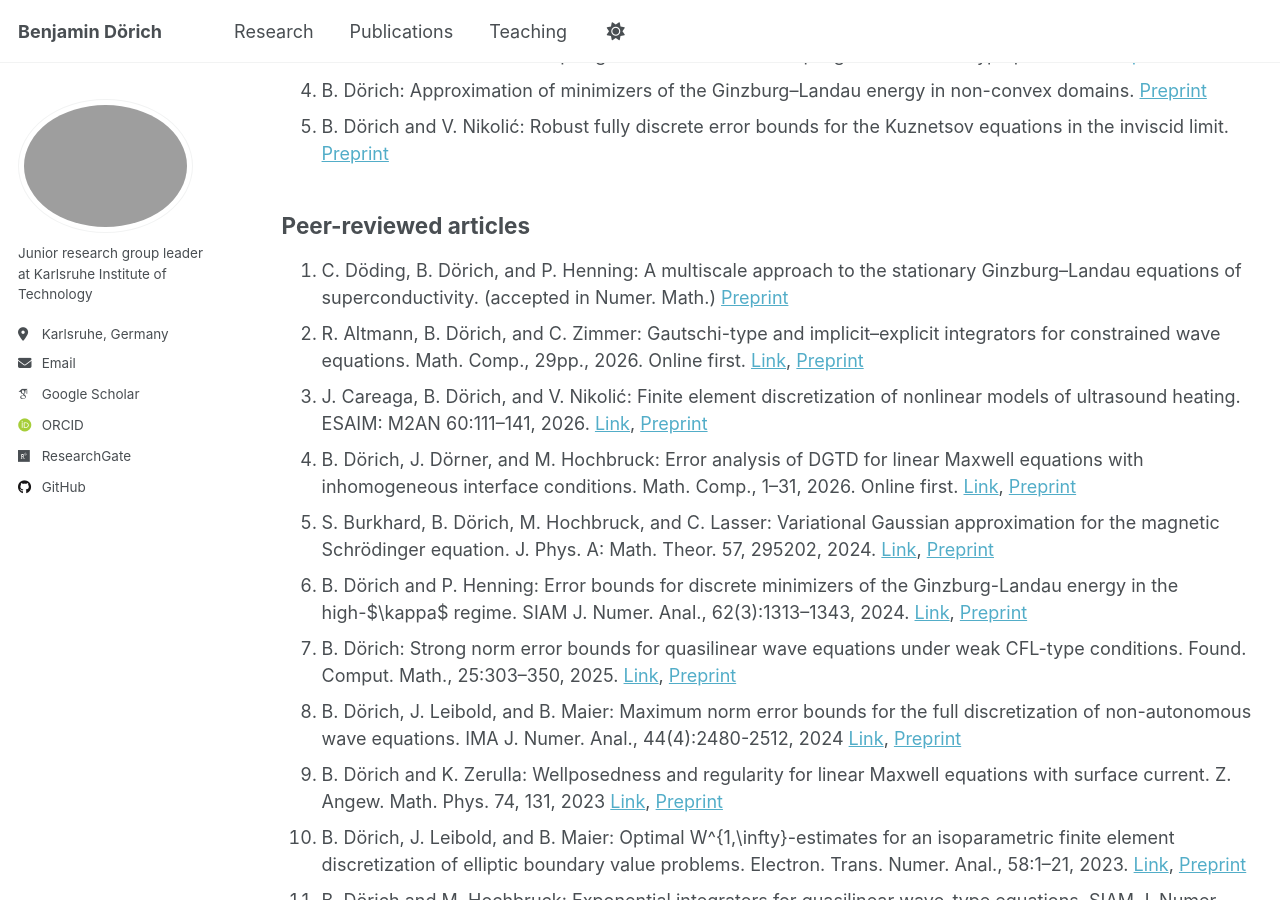
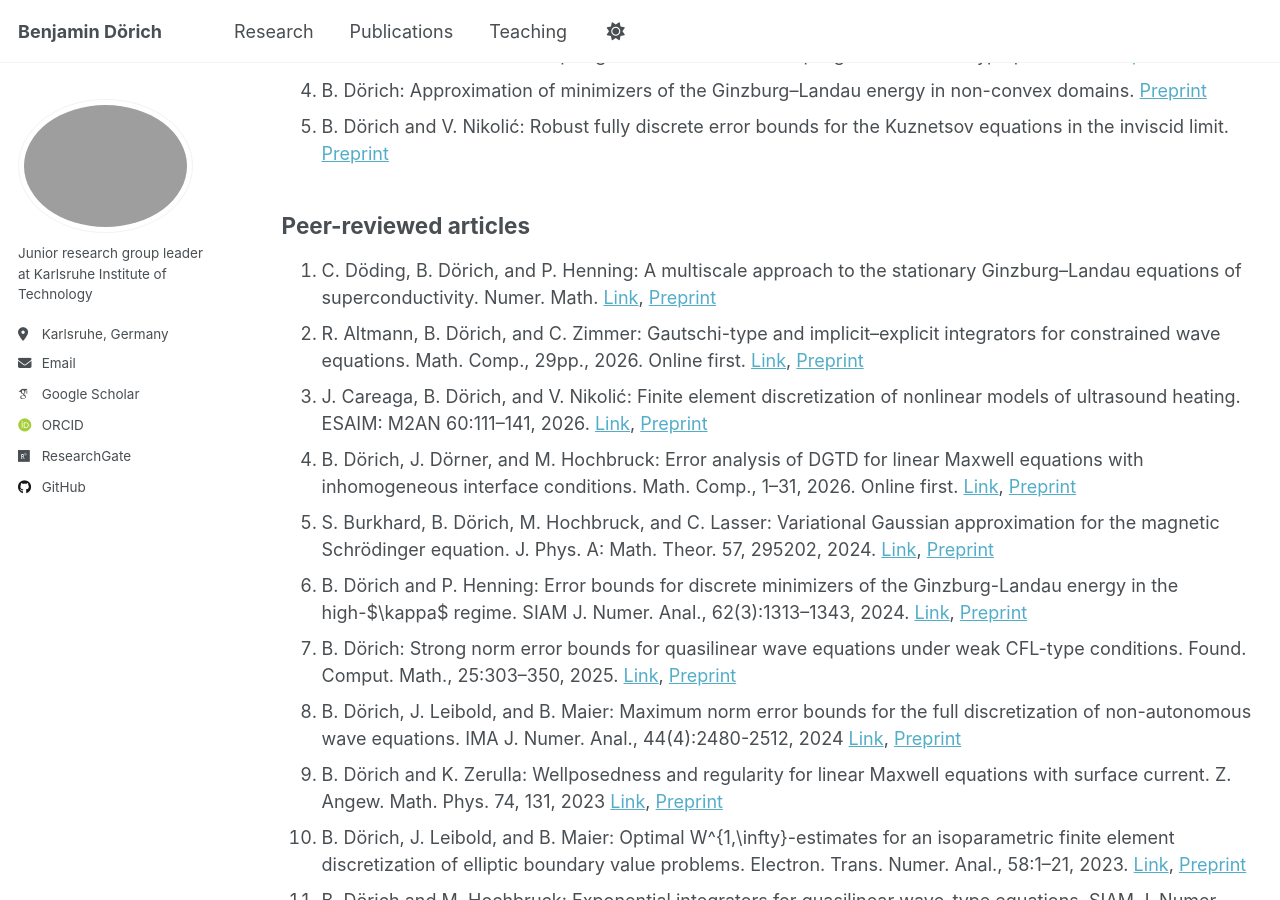
Before and after one commit to BenjaminDoerich/BenjaminDoerich.github.io, a Jekyll site: the page built from _pages/publications.md, in a window 1280 px wide and 900 px high, scrolled down 302 px. Built offline with Jekyll 4.4.1, drawn with Linux system fonts in a browser that asks for light colours; some web fonts are replaced; a script that is not in the unit is left out.

Commit message:
Update publications.md

```diff
--- a/_pages/publications.md
+++ b/_pages/publications.md
@@ -20,7 +20,7 @@ redirect_from:
 
 ## Peer-reviewed articles
 
-1. C. Döding, B. Dörich, and P. Henning: A multiscale approach to the stationary Ginzburg–Landau equations of superconductivity. (accepted in Numer. Math.) [Preprint](https://www.waves.kit.edu/downloads/CRC1173_Preprint_2024-21.pdf)
+1. C. Döding, B. Dörich, and P. Henning: A multiscale approach to the stationary Ginzburg–Landau equations of superconductivity. Numer. Math. [Link](https://doi.org/10.1007/s00211-026-01544-4), [Preprint](https://www.waves.kit.edu/downloads/CRC1173_Preprint_2024-21.pdf)
 1. R. Altmann, B. Dörich, and C. Zimmer: Gautschi-type and implicit--explicit integrators for constrained wave equations. Math. Comp., 29pp., 2026. Online first. [Link](https://doi.org/10.1090/mcom/4194), [Preprint](https://arxiv.org/pdf/2505.22532)
 1. J. Careaga, B. Dörich, and V. Nikolić: Finite element discretization of nonlinear models of ultrasound heating. ESAIM: M2AN 60:111–141, 2026. [Link](https://doi.org/10.1051/m2an/2025099), [Preprint](https://www.waves.kit.edu/downloads/CRC1173_Preprint_2025-3.pdf)
 1. B. Dörich, J. Dörner, and M. Hochbruck: Error analysis of DGTD for linear Maxwell equations with inhomogeneous interface conditions.  Math. Comp., 1–31, 2026. Online first. [Link](https://doi.org/10.1090/mcom/4170), [Preprint](https://www.waves.kit.edu/downloads/CRC1173_Preprint_2024-16.pdf)
```
